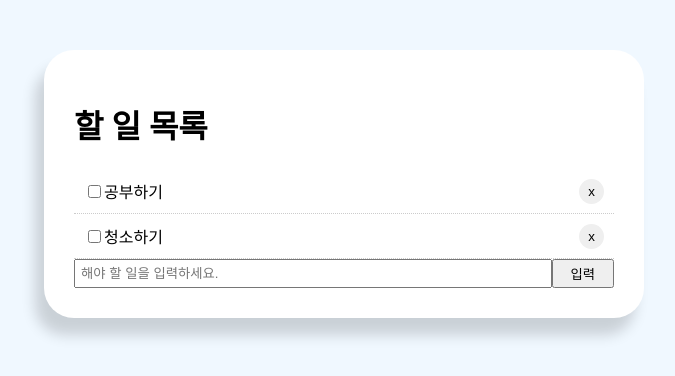
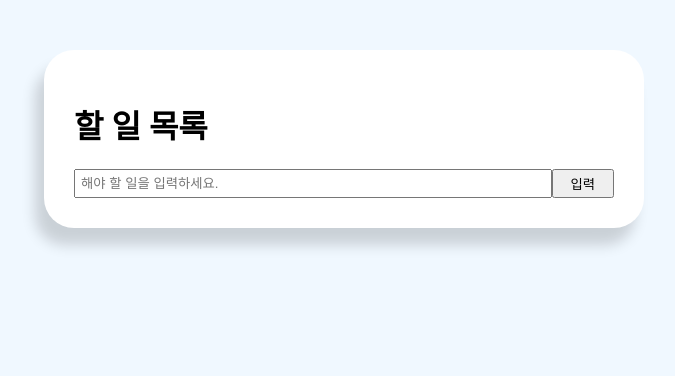
Before and after one commit to Jeongmmin/react-todo-app, a React (Create React App) app: page / in a window 1280 px wide. Shown: the top 376 px of the page, without its empty margins (296-971 px from the left). Built offline with nearby package versions, Linux system fonts and the light colour scheme.

Commit message:
fix classComponent -> functionComponent

```diff
--- a/src/App.js
+++ b/src/App.js
@@ -1,8 +1,18 @@
-import React, { Component } from 'react';
+import React, { useState } from 'react';
 
 
-export default class App extends Component {
-  btnStyle = {
+export default function App() {
+  // state = {
+  //   todoData: [
+  //   ],
+  //   value: "",
+  // };
+
+  const [todoData, setTodoData] = useState([]);
+  const [value, setValue] = useState("");
+
+
+  const btnStyle = {
     Color: "#fff",
     border: "none",
     padding: "5px 9px",
@@ -11,61 +21,57 @@
     float: "right",
   };
 
-  getStyle = () => {
+  const getStyle = (completed) => {
     return {
       padding: "10px",
       borderBottom: "1px #ccc dotted",
-      textDecoration: "none",
+      textDecoration: completed ? "line-through" : "none",
     };
   };
 
-  handleClick = (id) => {
-    let newTodoData = this.state.todoData.filter((data) => data.id !== id)
-      console.log('newTodoData', newTodoData);
-      this.setState({ todoData: newTodoData });
+
+  const handleClick = (id) => {
+    let newTodoData = todoData.filter((data) => data.id !== id)
+      // console.log('newTodoData', newTodoData);
+      setTodoData(newTodoData)
     };
 
 
-    state = {
-      todoData: [
-        {
-          id: "1",
-          title: "공부하기",
-          completed: true,
-        },
-        {
-          id: "2",
-          title: "청소하기",
-          completed: false,
-        },
-      ],
-      value: "",
-    }
 
-    handleChange = (e) => {
-      this.setState({ value: e.target.value });
+    const handleChange = (e) => {
+      setValue(e.target.value);
     };
 
-    handleSubmit = (e) => {
+    const handleSubmit = (e) => {
       // form 안에 input을 전송할 떄 페이지 리로드 되는 것을 막아준다.
       e.preventDefault();
 
       // 새로운 할 일 데이터
       let newTodo = {
         id: Date.now(),
-        title: this.state.value,
+        title: value,
         completed: false,
       };
 
       // 원래 있던 할 일에 새로운 할 일 더해주기
       // 입력란에 있던 글씨 지워주기
-      this.setState({ todoData: [...this.state.todoData, newTodo], value: '' });
+      setTodoData(prev => [...prev, newTodo]);
+      setValue("");
 
+    };
+
+    const handleCompleteChange = (id) => {
+      let newTodoData = todoData.map((data) => {
+        if (data.id === id) {
+          data.completed = !data.completed;
+        }
+        return data;
+      });
+      setTodoData(newTodoData);
     };
 
 
 
-  render() {
     return (
       <div className="container">
         <div className="todoBlock">
@@ -73,22 +79,25 @@
             <h1>할 일 목록</h1>
           </div>
 
-      {this.state.todoData.map((data) => (
-            <div style={this.getStyle()} key={data.id}>
-                <input type="checkbox" defaultChecked={false} />
+      {todoData.map((data) => (
+            <div style={getStyle(data.completed)} key={data.id}>
+                <input type="checkbox"
+                defaultChecked={false}
+                onChange={() => handleCompleteChange(data.id)}
+                />{ "" }
                   {data.title}
-                <button style={this.btnStyle} onClick={() => this.handleClick(data.id)}>x</button>
+                <button style={btnStyle} onClick={() => handleClick(data.id)}>x</button>
             </div>
       ))}
 
-      <form style={{ display: 'flex' }} onSubmit={this.handleSubmit}>
+      <form style={{ display: 'flex' }} onSubmit={handleSubmit}>
             <input
               type="text"
               name="value"
               style={{ flex: '10', padding: '5px' }}
               placeholder= "해야 할 일을 입력하세요."
-              value={this.state.value}
-              onChange={this.handleChange}
+              value={value}
+              onChange={handleChange}
             />
             <input
               type="submit"
@@ -102,5 +111,5 @@
         </div>
       </div>
     );
-  }
+
 }
```
